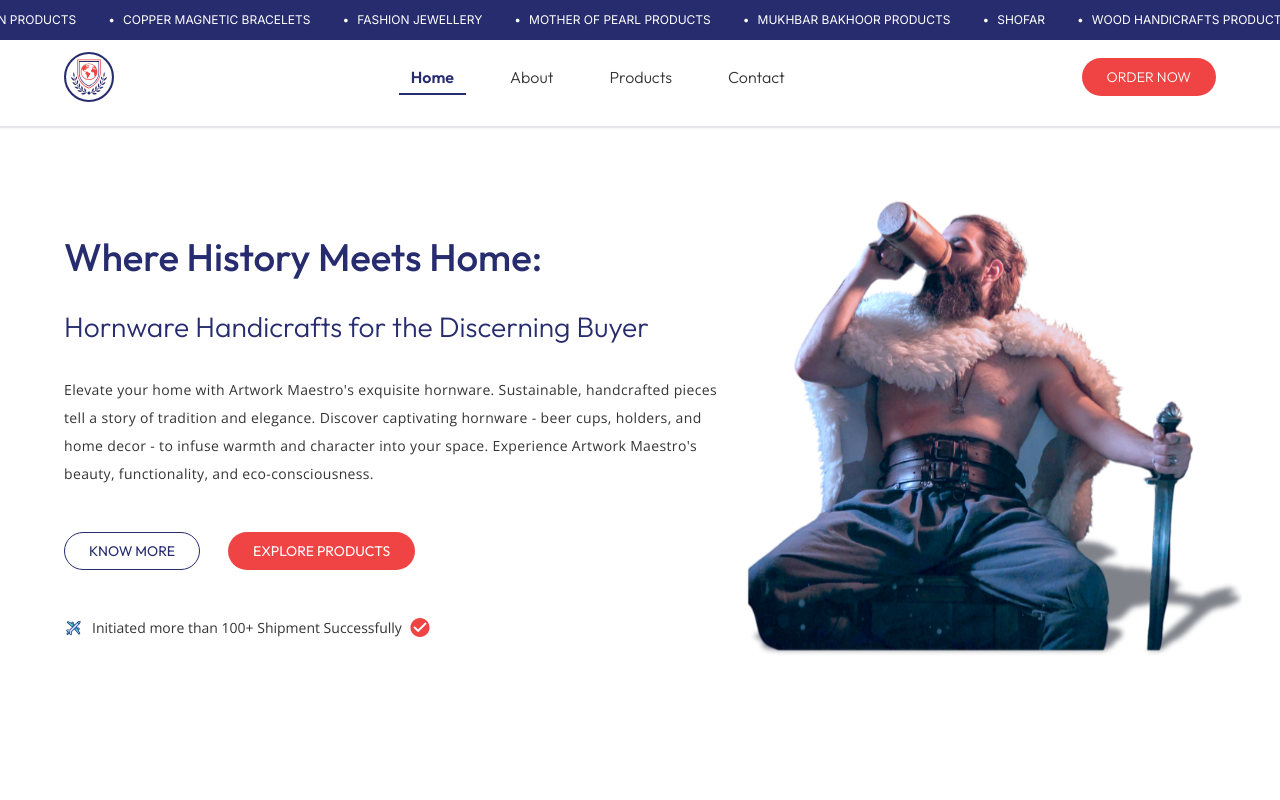
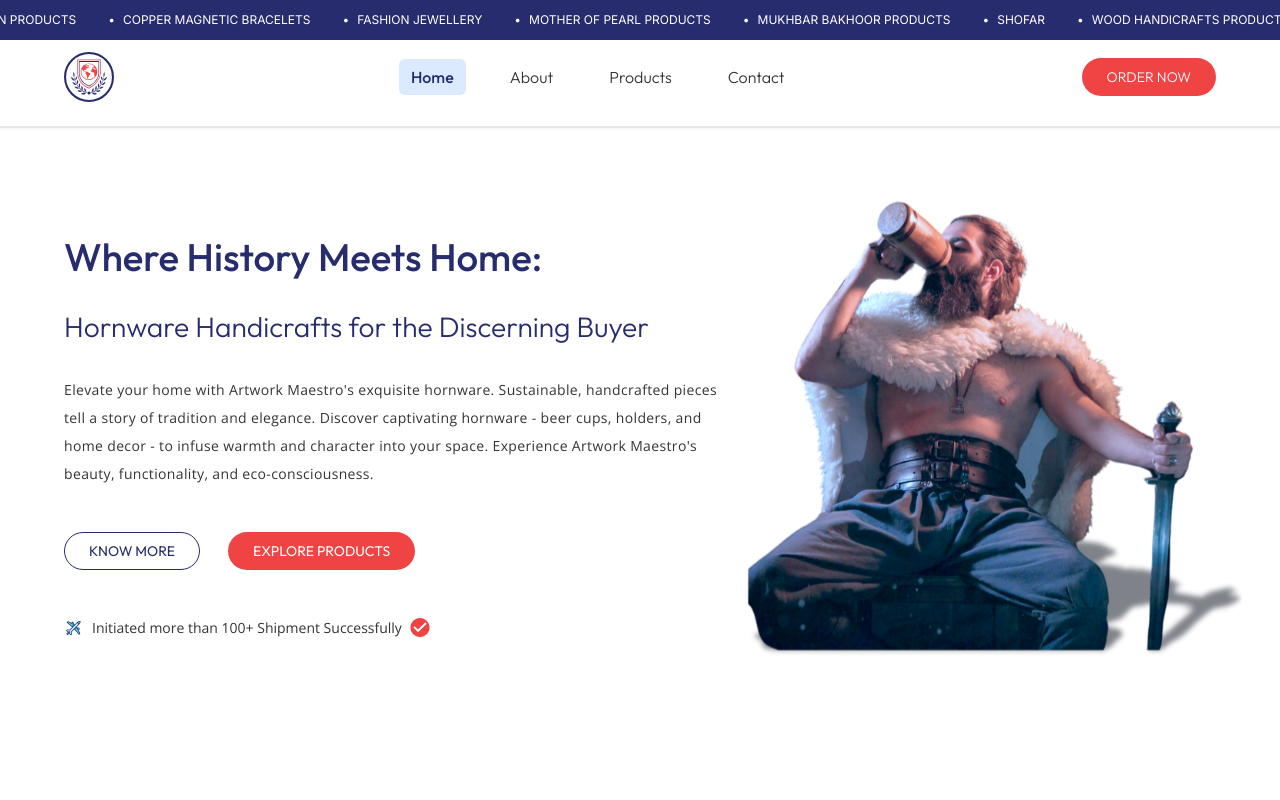
Before and after one commit to saadsalmany/Artwork-Maestro, a Next.js app: page / in a window 1280 px wide. Shown: the top 800 px of the page. Built offline with nearby package versions, Linux system fonts and the light colour scheme.

Commit message:
changed the active link state

```diff
--- a/app/Components/Navbar.js
+++ b/app/Components/Navbar.js
@@ -28,21 +28,21 @@ const Navbar = () => {
         ${
           isMobile
             ? "block px-3 py-3 mt-6 mx-3 rounded-md text-base font-normal font-outfit transition-colors duration-300 ease-in-out"
-              : "text-charcoal px-3 hover:bg-blue-100 rounded-md hover:text-charcoal transition-colors duration-300 py-2"
+            : "text-charcoal px-3 rounded-md transition-all duration-300 py-2"
         }
         ${
           isActive
             ? isMobile
               ? "bg-secondary-blue text-white"
-                : "font-semibold text-secondary-blue"
-              : ""
+              : "font-medium text-secondary-blue bg-blue-100"
+            : "hover:bg-blue-50"
         }
       `}
       onClick={() => isMobile && setIsOpen(false)}
     >
       <span className="relative z-10">{label}</span>
       {!isMobile && isActive && (
-          <span className="absolute bottom-0 left-0 w-full h-0.5 bg-secondary-blue"></span>
+        <span className="absolute bottom-0 left-0 w-full  bg-secondary-blue"></span>
       )}
     </Link>
     );
```
Lines whose indentation alone changed are shown as unchanged.
